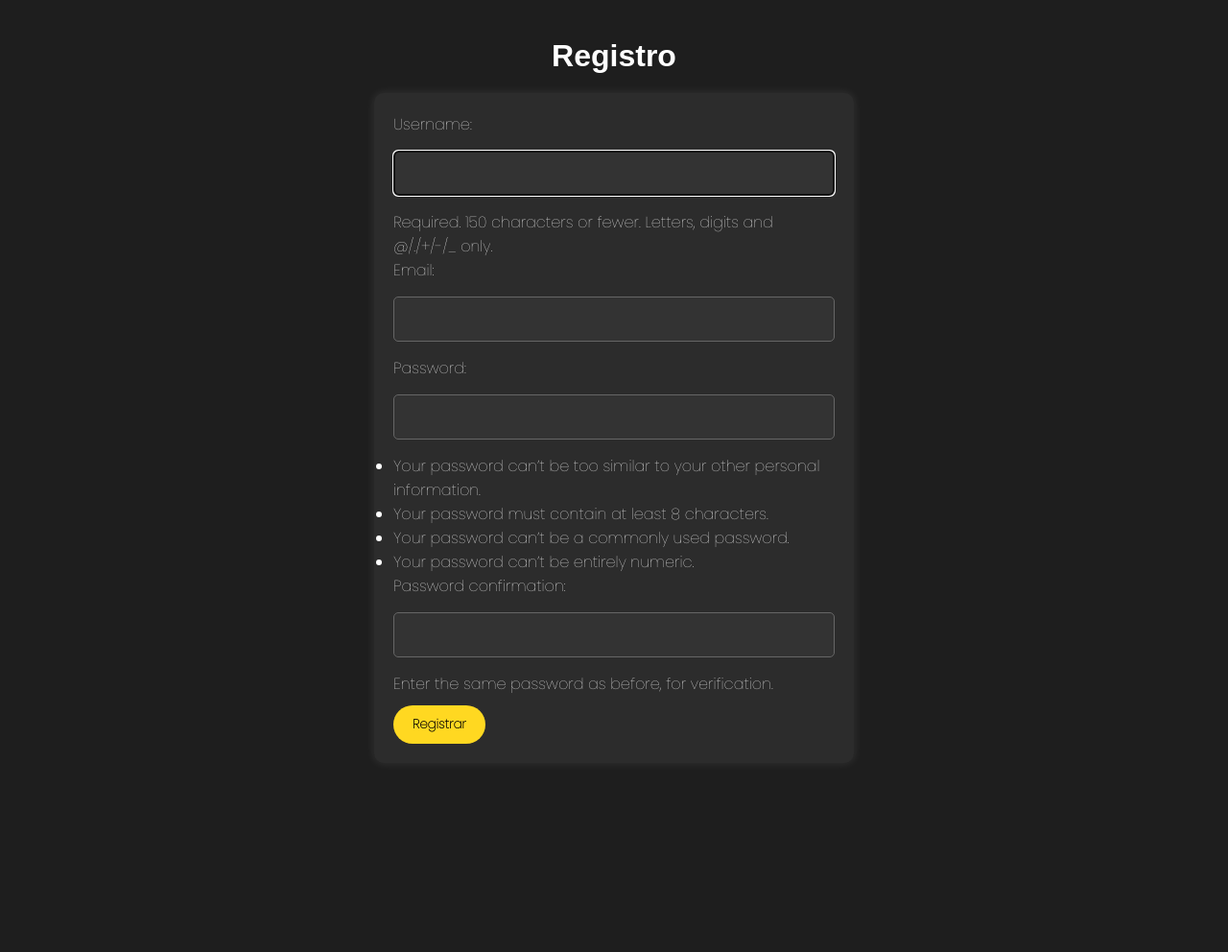
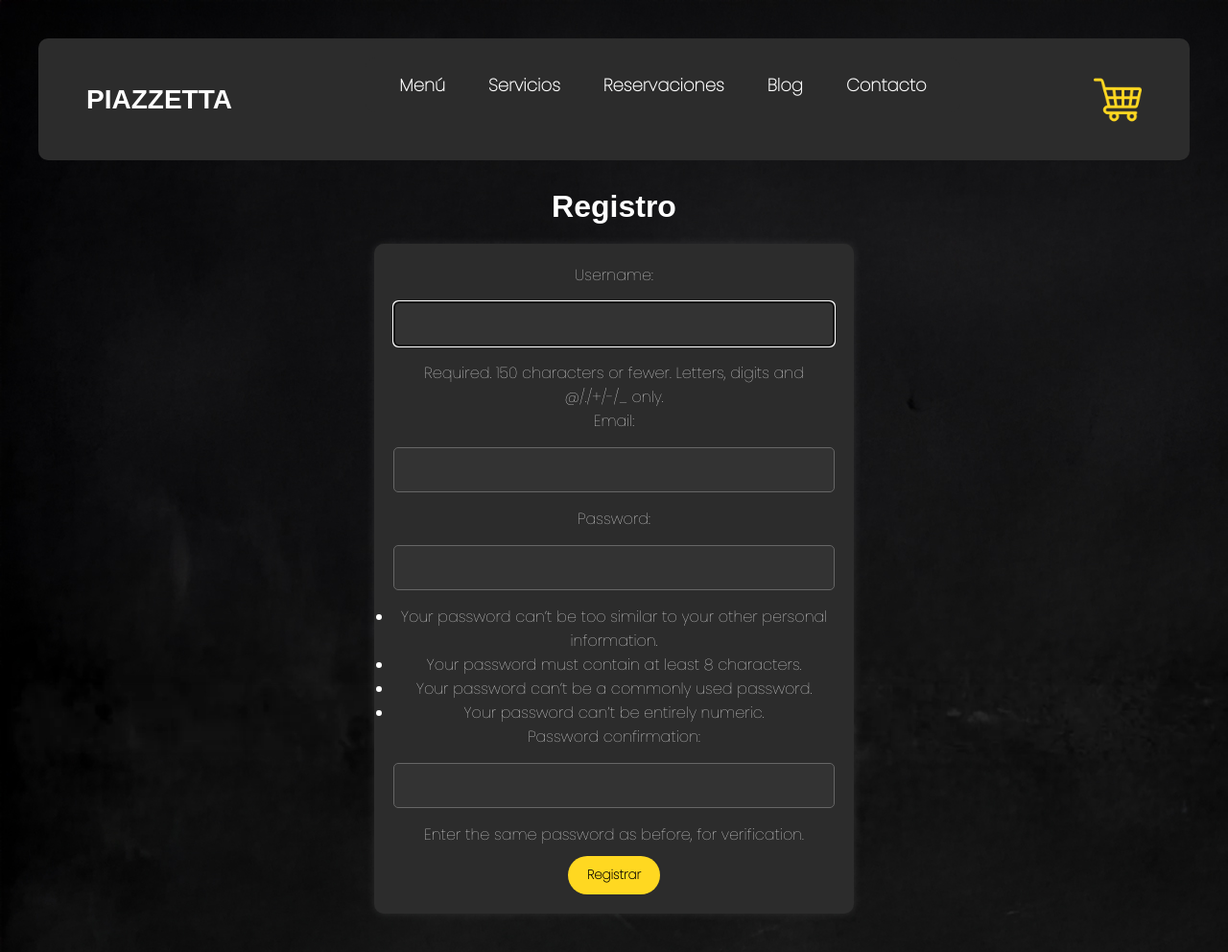
Before and after one commit to manuel-0310/piazzeta, a Django app: page /register/ in a window 1280 px wide. Shown: the whole page at 96% size. Before the commit the page ends 795 px from the top, so only its background shows below. Run offline with Django 5.2, Linux system fonts and the light colour scheme; some web fonts are replaced.

Commit message:
header incluido en otros html

```diff
--- a/backend/orders/templates/orders/register.html
+++ b/backend/orders/templates/orders/register.html
@@ -5,9 +5,25 @@
   <meta charset="UTF-8">
   <title>Registrar Usuario</title>
   <link rel="stylesheet" href="{% static 'orders/css/style-login.css' %}">
+  <link rel="stylesheet" href="{% static 'orders/css/stylegeneral.css' %}">
 
 </head>
 <body>
+  <header>
+        <div class="logo">Piazzetta</div>
+        <nav>
+            <ul>
+                <li><a href="{% url 'menu' %}">Menú</a></li>
+                <li><a href="#">Servicios</a></li>
+                <li><a href="#">Reservaciones</a></li>
+                <li><a href="#">Blog</a></li>
+                <li><a href="#">Contacto</a></li>
+            </ul>
+        </nav>
+        <a href="{% url 'menu' %}" class="cart-button">
+            <img src="{% static 'orders/images/carrito.png' %}" alt="Carrito de compras">
+        </a>
+    </header>
   <h2>Registro</h2>
   <form method="post" id="register-form">
     {% csrf_token %}
```
Also changed, not shown: backend/orders/templates/orders/login.html (+16 -0 lines), backend/orders/templates/orders/pago.html (+16 -0 lines).
